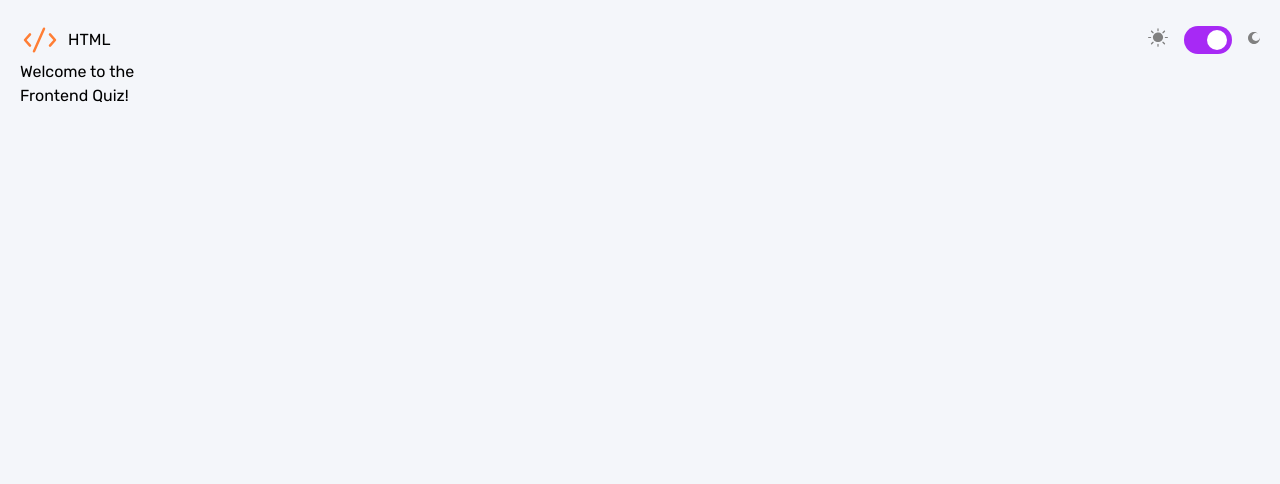
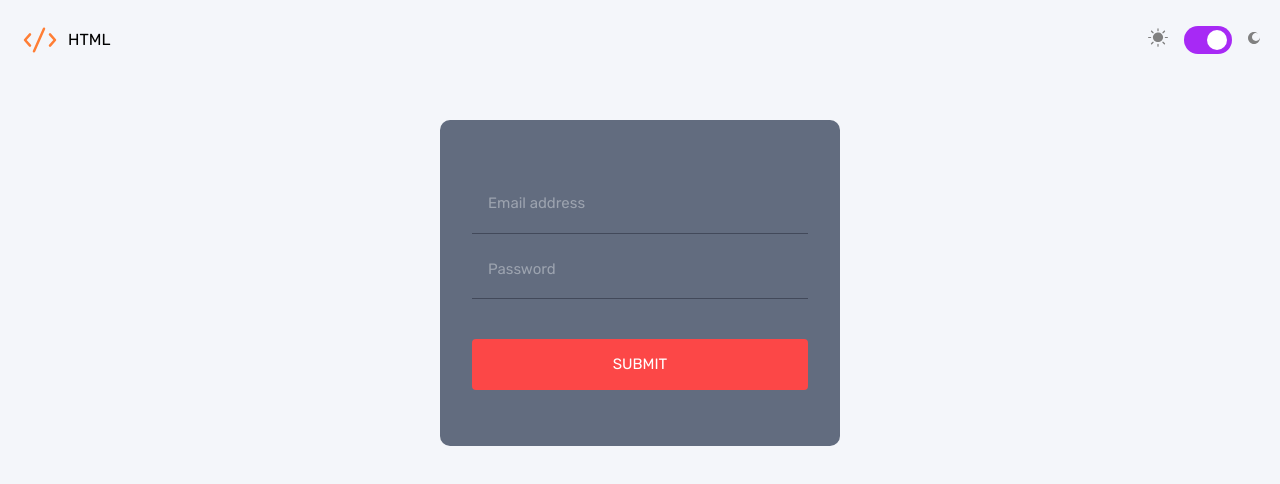
Before and after one commit to lomsadze123/frontend-quiz-app, a React (Vite) app: page / in a window 1280 px wide. Shown: the top 484 px of the page. Built offline with nearby package versions, Linux system fonts and the light colour scheme.

Commit message:
make form

```diff
--- a/package.json
+++ b/package.json
@@ -14,6 +14,7 @@
     "framer-motion": "^10.16.16",
     "react": "^18.2.0",
     "react-dom": "^18.2.0",
+    "react-hook-form": "^7.49.2",
     "react-router-dom": "^6.21.1"
   },
   "devDependencies": {
--- a/src/App.tsx
+++ b/src/App.tsx
@@ -8,8 +8,8 @@ const App = () => {
     <div className="p-5">
       <Header />
       <Routes>
-        <Route path="/auth" element={<Auth />} />
-        <Route path="/" element={<Home />} />
+        <Route path="/" element={<Auth />} />
+        <Route path="/home" element={<Home />} />
       </Routes>
     </div>
   );
--- a/src/components/header/Header.tsx
+++ b/src/components/header/Header.tsx
@@ -2,7 +2,7 @@ import html from "../../assets/icons/icon-html.svg";
 
 const Header = () => {
   return (
-    <header className="flex justify-between items-center">
+    <header className="flex justify-between items-center mb-[60px]">
       <div className="flex items-center gap-2">
         <img src={html} alt="" />
         <p>HTML</p>
--- /dev/null
+++ b/src/components/navigationList/NavList.tsx
@@ -0,0 +1,5 @@
+const NavList = () => {
+  return <ul>NavList</ul>;
+};
+
+export default NavList;
--- a/src/components/welcome/Welcome.tsx
+++ b/src/components/welcome/Welcome.tsx
@@ -1,9 +1,13 @@
 const Welcome = () => {
   return (
     <div>
-      <h1>
-        Welcome to the <br /> <span>Frontend Quiz!</span>
+      <h1 className="text-[40px] text-[#313E51] font-light leading-[100%]">
+        Welcome to the <br />{" "}
+        <span className="font-medium">Frontend Quiz!</span>
       </h1>
+      <p className="text-lg italic text-[#626C7F] mt-5">
+        Pick a subject to get started.
+      </p>
     </div>
   );
 };
--- a/src/pages/auth/Auth.tsx
+++ b/src/pages/auth/Auth.tsx
@@ -1,5 +1,90 @@
+import { useForm } from "react-hook-form";
+import { FormTypes } from "../../types/Types";
+import { useNavigate } from "react-router-dom";
+
 const Auth = () => {
-  return <div>Auth</div>;
+  const {
+    handleSubmit,
+    register,
+    getValues,
+    reset,
+    formState: { errors },
+  } = useForm<FormTypes>();
+  const navigate = useNavigate();
+
+  const onSubmit = async () => {
+    if (getValues("email") && getValues("password"))
+      try {
+        navigate("/home");
+        reset();
+      } catch (error) {
+        console.error(error);
+      } finally {
+      }
+  };
+
+  return (
+    <form
+      onSubmit={handleSubmit(onSubmit)}
+      noValidate
+      className="flex flex-col items-center gap-[58.4px] text-[15px] md:gap-[72.4px]"
+    >
+      <div className="text-white bg-[#626C7F] p-6 w-full rounded-[10px] max-w-[400px] md:w-[400px] md:p-8">
+        <div className="my-10 flex flex-col gap-6">
+          <div className="relative">
+            <input
+              {...register("email", {
+                required: "This field is required",
+                pattern: {
+                  value:
+                    /^[a-zA-Z0-9.!#$%&'*+/=?^_`{|}~-]+@[a-zA-Z0-9-]+(?:\.[a-zA-Z0-9-]+)*$/,
+                  message: "Invalid email address",
+                },
+              })}
+              className={`bg-[#626C7F] outline-0 border-b-[1px] ${
+                errors.email?.message
+                  ? "border-b-[#FC4748]"
+                  : "border-b-[#42495a]"
+              } pb-[18px] pl-4 w-full`}
+              type="email"
+              placeholder="Email address"
+            />
+            {errors.email?.message && (
+              <p className="text-[#FC4747] absolute right-0 top-0">
+                {errors.email?.message}
+              </p>
+            )}
+          </div>
+          <div className="relative">
+            <input
+              {...register("password", {
+                required: "This field is required",
+                minLength: {
+                  value: 5,
+                  message: "Minimum length is 5",
+                },
+              })}
+              className={`bg-[#626C7F] outline-0 border-b-[1px] ${
+                errors.email?.message
+                  ? "border-b-[#FC4747]"
+                  : "border-b-[#42495a]"
+              } pb-[18px] pl-4 w-full`}
+              type="password"
+              placeholder="Password"
+            />
+            {errors.password?.message && (
+              <p className="text-[#FC4747] absolute right-0 top-0">
+                {errors.password.message}
+              </p>
+            )}
+          </div>
+        </div>
+        <button className="bg-[#FC4747] rounded py-[14px] w-full mb-6">
+          SUBMIT
+        </button>
+      </div>
+    </form>
+  );
 };
 
 export default Auth;
--- a/src/pages/home/Home.tsx
+++ b/src/pages/home/Home.tsx
@@ -1,9 +1,11 @@
+import NavList from "../../components/navigationList/NavList";
 import Welcome from "../../components/welcome/Welcome";
 
 const Home = () => {
   return (
-    <div>
+    <div className="flex flex-col gap-10">
       <Welcome />
+      <NavList />
     </div>
   );
 };
--- /dev/null
+++ b/src/types/Types.ts
@@ -0,0 +1,6 @@
+export interface FormTypes {
+  email: string;
+  password: string;
+  repeatPassword?: string;
+  id?: string;
+}
```
Also changed, not shown: 1 other file (tests, documents, lock files or other folders).
